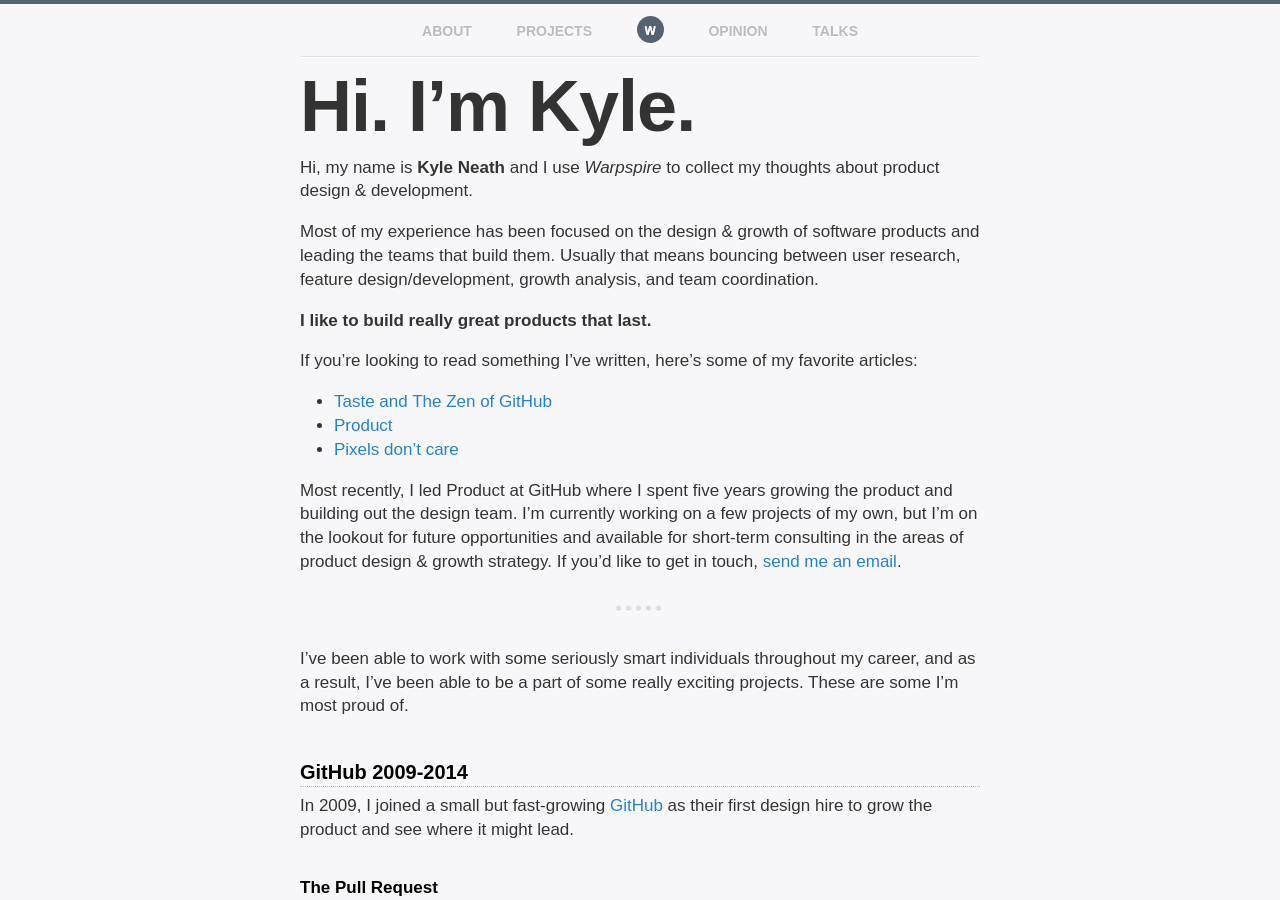
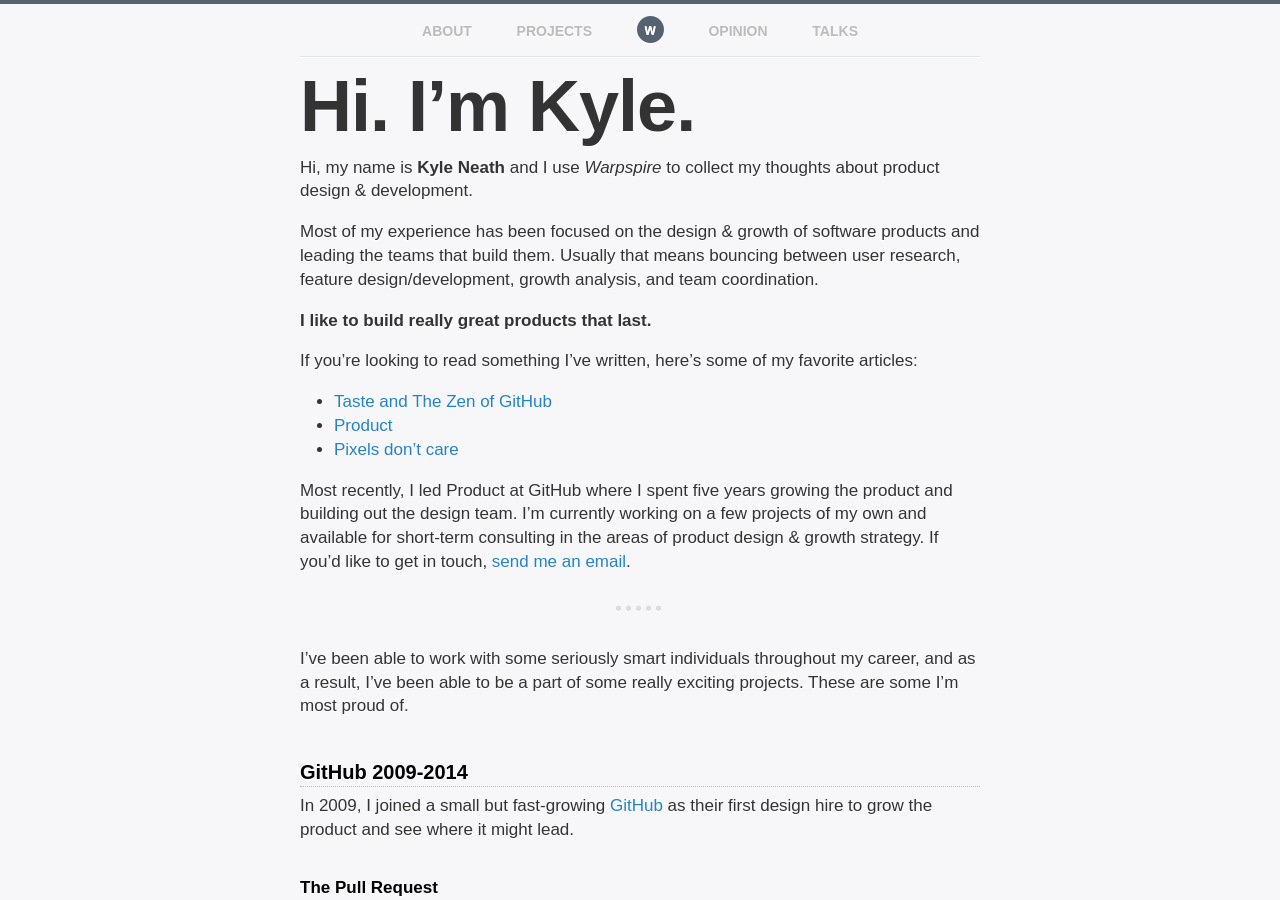
Before and after one commit to kneath/kneath.github.com, a Jekyll site: the page built from about/index.md, in a window 1280 px wide and 900 px high. Built offline with Jekyll 4.4.1, drawn with Linux system fonts in a browser that asks for light colours; Markdown is read by kramdown in place of the engine named in the settings; comment, search, counter and statistics services are not loaded.

Commit message:
Update about

```diff
--- a/about/index.md
+++ b/about/index.md
@@ -17,7 +17,7 @@ If you're looking to read something I've written, here's some of my favorite art
 * [Product](/posts/product/)
 * [Pixels don't care](/posts/pixels-dont-care/)
 
-Most recently, I led Product at GitHub where I spent five years growing the product and building out the design team. I'm currently working on a few projects of my own, but I'm on the lookout for future opportunities and available for short-term consulting in the areas of product design & growth strategy. If you'd like to get in touch, <a href="mailto:kyle@warpspire.com">send me an email</a>.
+Most recently, I led Product at GitHub where I spent five years growing the product and building out the design team. I'm currently working on a few projects of my own and  available for short-term consulting in the areas of product design & growth strategy. If you'd like to get in touch, <a href="mailto:kyle@warpspire.com">send me an email</a>.
 
 * * * *
 
```
